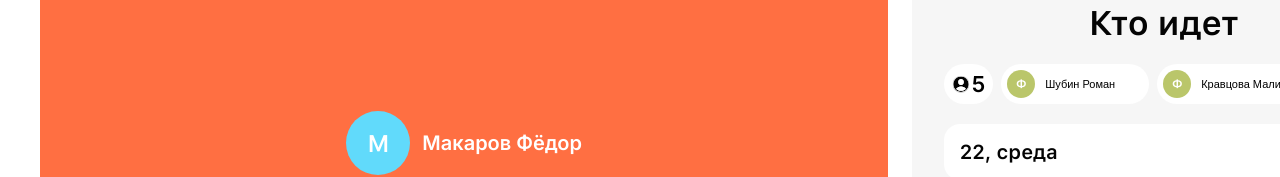
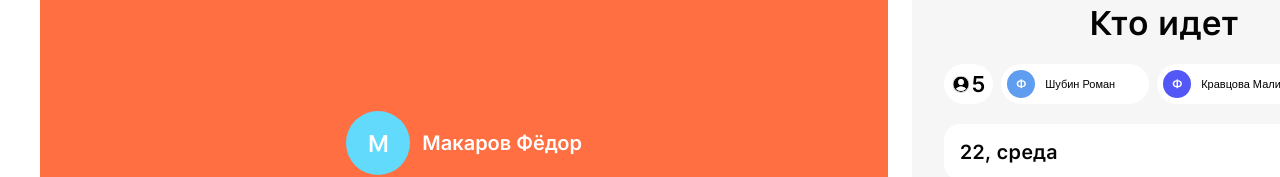
Before and after one commit to ruby-dissidents/consumer, a React (Create React App) app: page /marking in a window 1280 px wide. Shown: the part 136-313 px from the top of the page. Built offline with nearby package versions, Linux system fonts and the light colour scheme.

Commit message:
fea: Added fixing

```diff
--- a/src/components/TimeRange/_TimeRange.js
+++ b/src/components/TimeRange/_TimeRange.js
@@ -17,6 +17,7 @@ export const TimeRange = () => {
 
   return (
     <div className="d_tr_container">
+      <div className="range">
         <div className="d_tr_container_title">
           По времени могу: <span children={`${getTimeValues(values[0])} – ${getTimeValues(values[1])}`} />
         </div>
@@ -78,12 +79,17 @@ export const TimeRange = () => {
         </div>
         <button
           className="d_ts_button"
-        children={timeSlotsList[0] === "06:00 – 00:00" ? "Добавить" : "Могу весь день"}
+          children={
+            `${getTimeValues(values[0])} – ${getTimeValues(values[1])}` !== "06:00 – 00:00"
+              ? "Добавить"
+              : "Могу весь день"
+          }
           onClick={(event) => {
             event.stopPropagation()
             setTimeSlotsList((prevState) => [...prevState, `${getTimeValues(values[0])} – ${getTimeValues(values[1])}`])
           }}
         />
+      </div>
       {typeof timeSlotsList !== "undefined" && (
         <div className="d_ts_time_slots_list">
           {timeSlotsList.map((date) => (
--- a/src/constants/_common.js
+++ b/src/constants/_common.js
@@ -1,14 +1,16 @@
 const colors = [
-  "#42ff9a",
-  "#2B2B2B",
-  "#bac66a",
   "#9ACF30",
-  "#fbca61",
-  "#AAFF42FF",
-  "#42FF9AFF",
-  "#C66A6AFF",
-  "#BAC66AFF",
-  "#71e75f",
+  "#FFC95C",
+  "#5E9DEF",
+  "#FF9770",
+  "#A894D6",
+  "#E56271",
+  "#4DA65F",
+  "#F7C844",
+  "#C3BBFA",
+  "#EF8A7B",
+  "#5257F6",
+  "#9761F6",
 ]
 
 export function getRandomColor() {
--- a/src/pages/TimeSlots/fragments/_TimeSlot.js
+++ b/src/pages/TimeSlots/fragments/_TimeSlot.js
@@ -22,9 +22,7 @@ export const TimeSlot = ({ title, date, timeSlotsList, id }) => {
     <div className="d_ts_time_slots" onClick={(event) => eventIsOpenSlot(event)} ref={timeSlotRef} id={id}>
       <div className="d_ts_time_slots_title">{title}</div>
       <div className="d_ts_time_slots_date">{date}</div>
-      <div className="range">
-        <TimeRange />
-      </div>
+      <TimeRange />
     </div>
   )
 }
```
Lines whose indentation alone changed are shown as unchanged.
